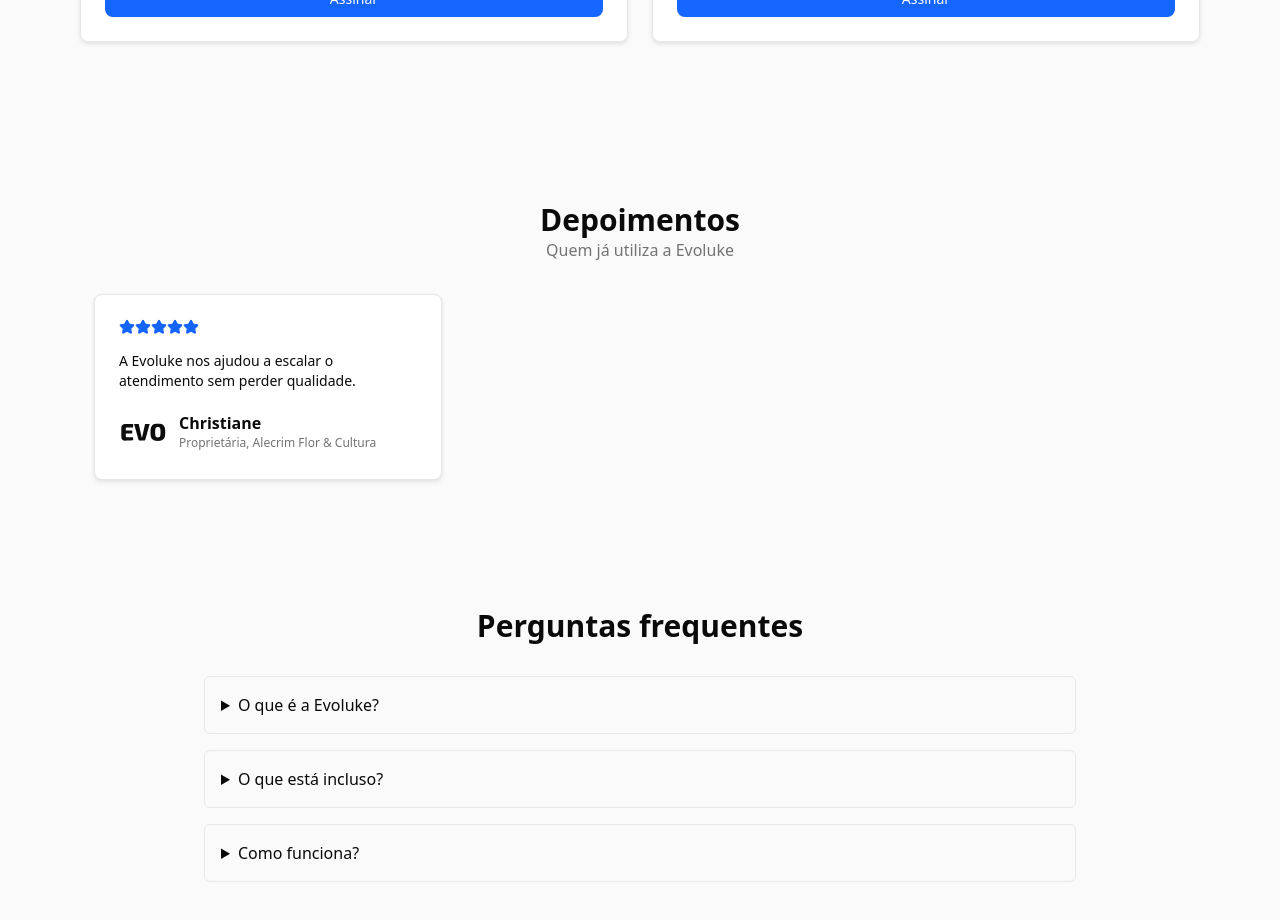
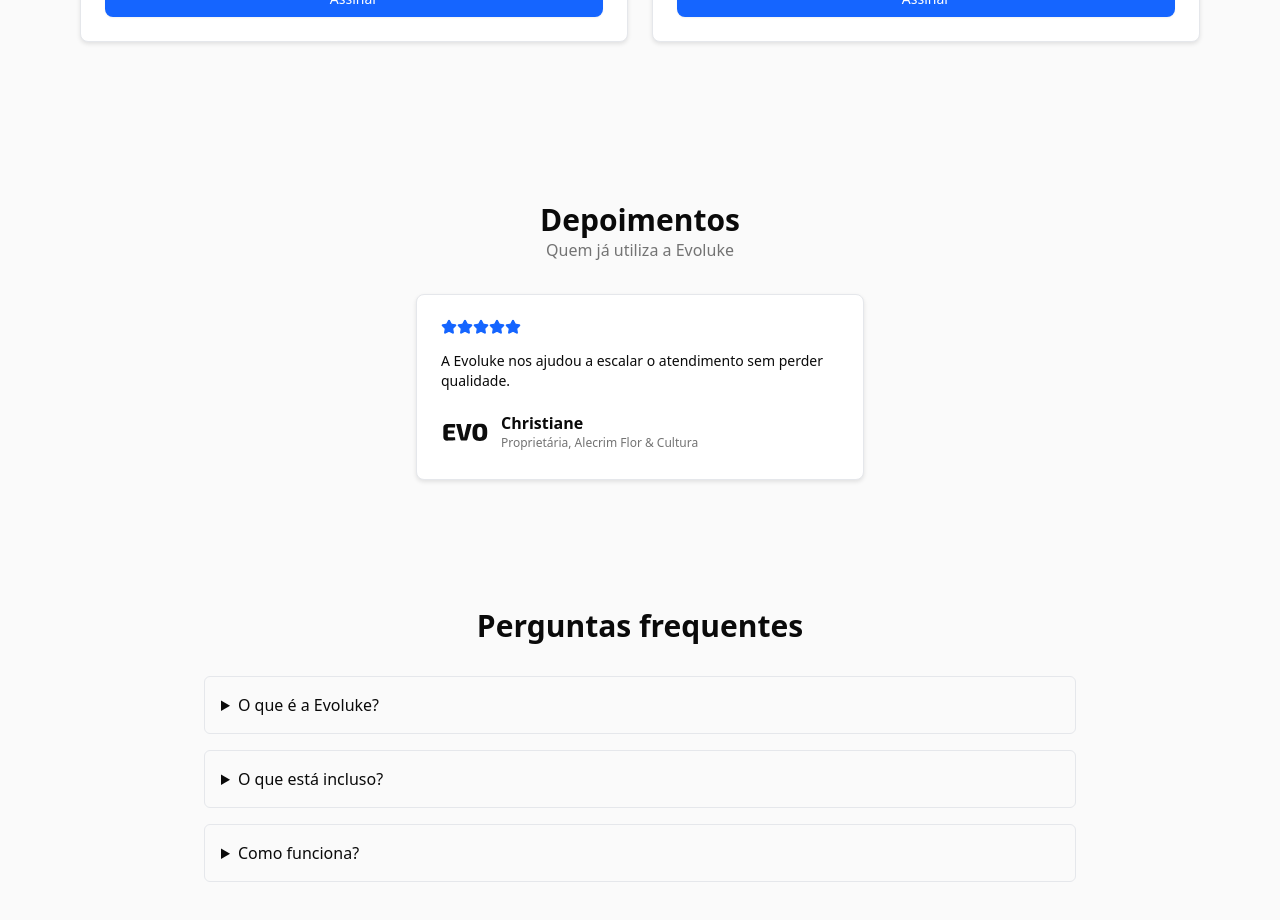
Before and after one commit to Evoluke/agent-plugandplay, a Next.js app: page / in a window 1280 px wide. Shown: the part 2740-3660 px from the top of the page. Built offline with nearby package versions, Linux system fonts and the light colour scheme; no server answers.

Commit message:
feat: highlight single testimonial

```diff
--- a/components/landing/Testimonials.tsx
+++ b/components/landing/Testimonials.tsx
@@ -24,13 +24,7 @@ const testimonials = [
 ];
 
 export default function Testimonials() {
-  return (
-    <section className="bg-[#FAFAFA] py-8 md:py-12 lg:py-16">
-      <div className="mx-auto max-w-[1140px] px-3 md:px-4 lg:px-6 text-center">
-        <h2 className="text-3xl font-bold">Depoimentos</h2>
-        <p className="mb-8 text-muted-foreground">Quem já utiliza a Evoluke</p>
-        <div className="grid gap-6 sm:grid-cols-2 lg:grid-cols-3">
-          {testimonials.map((t) => (
+  const renderTestimonial = (t: (typeof testimonials)[0]) => (
     <Card key={t.name} className="h-full text-left">
       <CardContent className="space-y-4 pt-6">
         <div className="flex text-primary">
@@ -54,8 +48,22 @@ export default function Testimonials() {
         </div>
       </CardContent>
     </Card>
-          ))}
+  );
+
+  return (
+    <section className="bg-[#FAFAFA] py-8 md:py-12 lg:py-16">
+      <div className="mx-auto max-w-[1140px] px-3 md:px-4 lg:px-6 text-center">
+        <h2 className="text-3xl font-bold">Depoimentos</h2>
+        <p className="mb-8 text-muted-foreground">Quem já utiliza a Evoluke</p>
+        {testimonials.length === 1 ? (
+          <div className="mx-auto max-w-md">
+            {renderTestimonial(testimonials[0])}
           </div>
+        ) : (
+          <div className="grid gap-6 sm:grid-cols-2 lg:grid-cols-3">
+            {testimonials.map((t) => renderTestimonial(t))}
+          </div>
+        )}
       </div>
     </section>
   );
```
Lines whose indentation alone changed are shown as unchanged.
